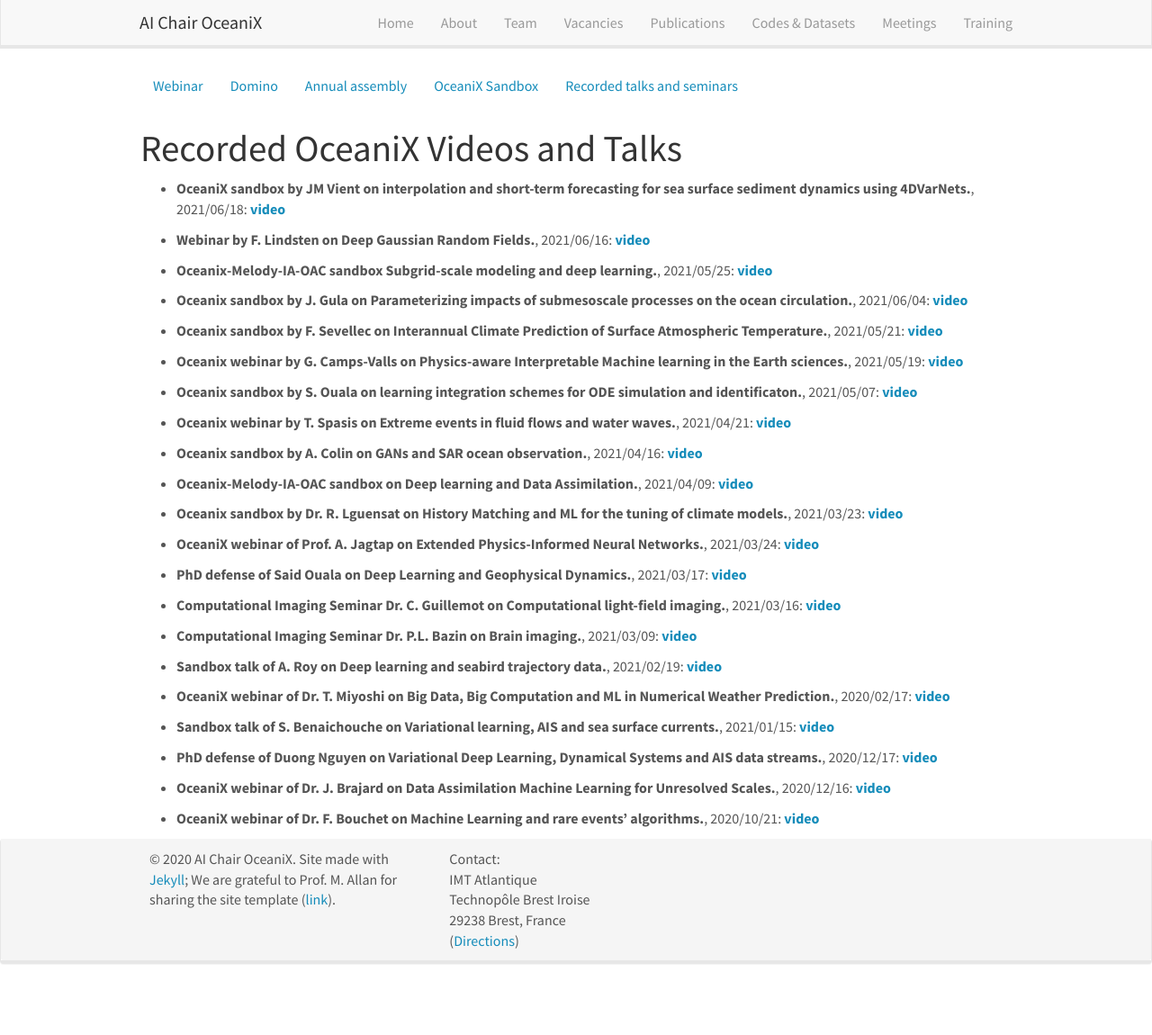
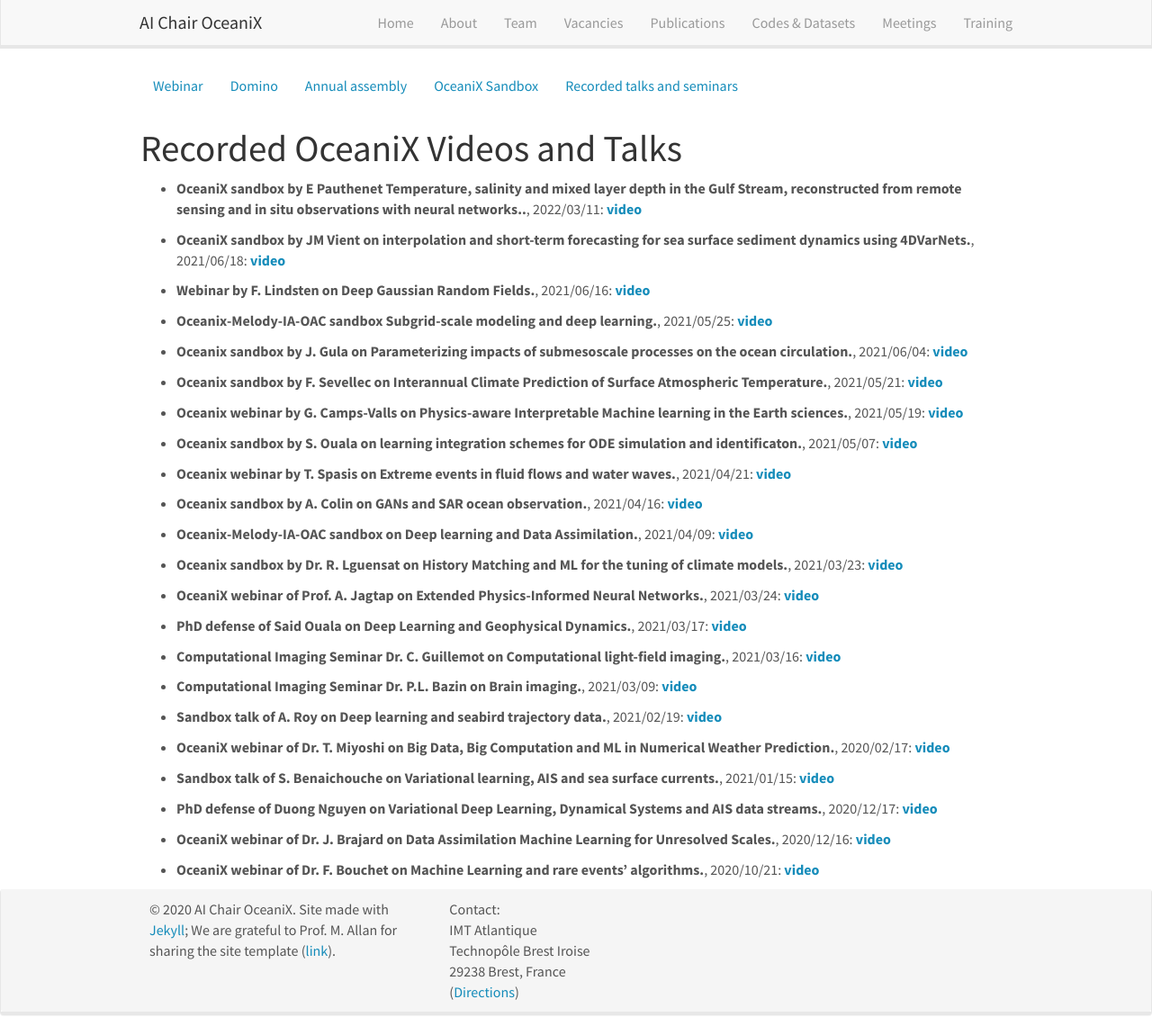
Before and after one commit to CIA-Oceanix/CIA-Oceanix.github.io, a Jekyll site: the page built from _pages/oceanix_video.md, in a window 1280 px wide and 1150 px high. Shown: the whole window at 90% size. Built offline with Jekyll 4.4.1, drawn with Linux system fonts in a browser that asks for light colours; nearby versions of some CDN libraries.

Commit message:
Update video_list.yml

```diff
--- a/_data/video_list.yml
+++ b/_data/video_list.yml
@@ -1,3 +1,8 @@
+- title: "OceaniX sandbox by E Pauthenet Temperature, salinity and mixed layer depth in the Gulf Stream, reconstructed from remote sensing and in situ observations with neural networks.."
+  date: 2022/03/11
+  link: https://youtu.be/tDPc9Dy0kzY
+  display : video
+
 - title: "OceaniX sandbox by JM Vient on interpolation and short-term forecasting for sea surface sediment dynamics using 4DVarNets."
   date: 2021/06/18
   link: https://youtu.be/TBAo8HzdN8c
```
